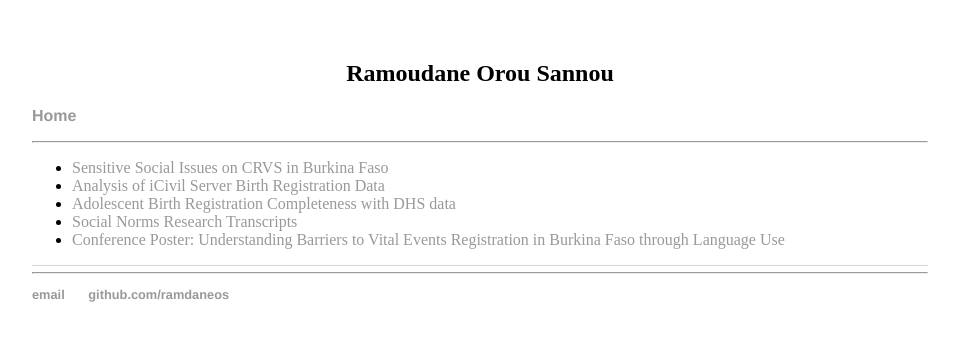
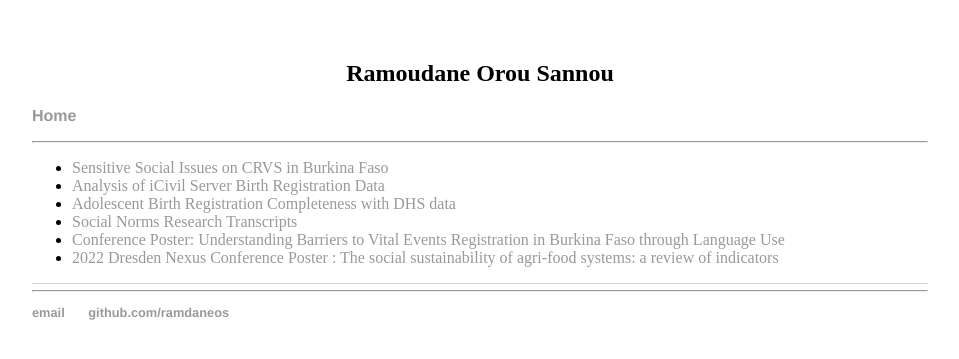
Before and after one commit to RamdaneOS/ramdaneos.github.io, a Jekyll site: the page built from index.html, in a window 1280 px wide. Shown: the top 359 px of the page, without its empty margins (160-1119 px from the left). Built offline with Jekyll 4.4.1, drawn with Linux system fonts in a browser that asks for light colours; Markdown is read by kramdown in place of the engine named in the settings.

Commit message:
Update index.html

```diff
--- a/index.html
+++ b/index.html
@@ -11,6 +11,7 @@ title: Ramoudane Orou Sannou
 		<li> <a href="Social_Norms_Transcripts.html"> Social Norms Research Transcripts </a></li>
 		<li> <a href="Final_RamdaneOS_Ottawa_Poster.pdf"> Conference Poster: Understanding Barriers to Vital Events Registration in Burkina Faso through
 Language Use </a></li>
+		<li> <a href="DNC_Poster.pdf"> 2022 Dresden Nexus Conference Poster : The social sustainability of agri-food systems: a review of indicators </a></li>
 
         <ul>
 </div><!-- /.blurb -->
```
